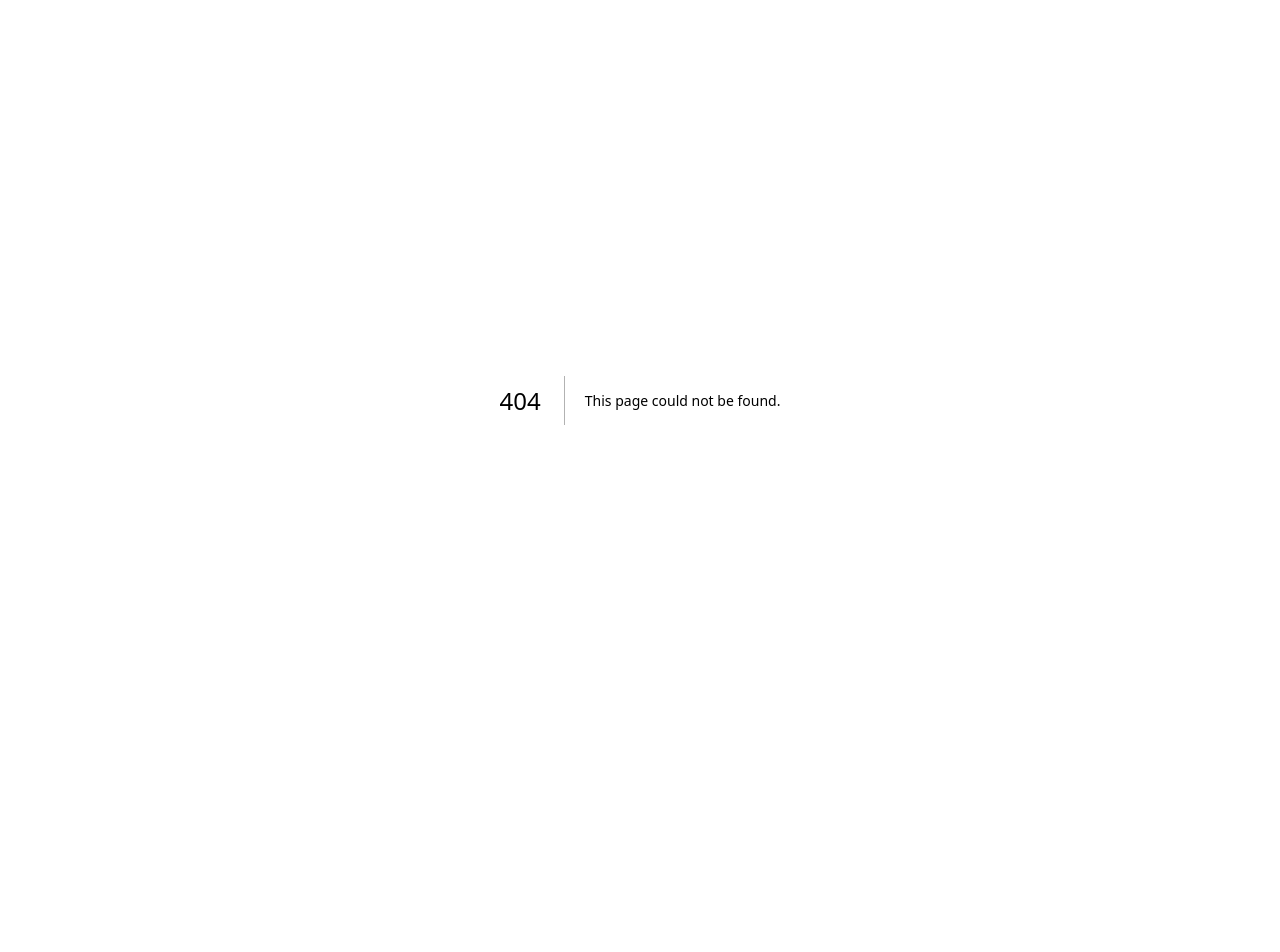
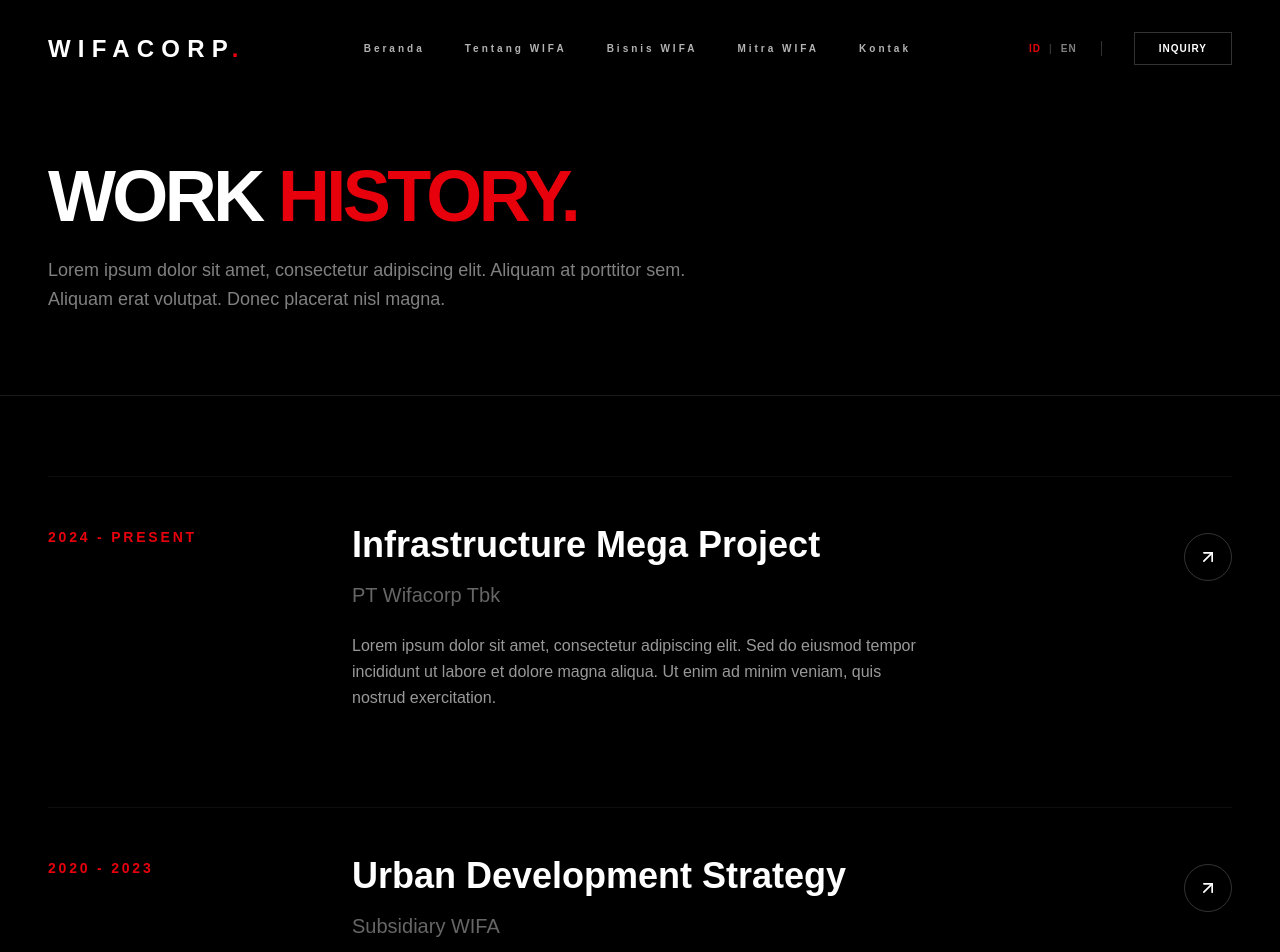
Before and after one commit to cRuu-sh/project-wifacorp, a Next.js app: page /work in a window 1280 px wide. Before the commit this address had no page. Shown: the top 952 px of the page. Before the commit the page ends 800 px from the top, so only its background shows below. Built offline with nearby package versions, Linux system fonts and the light colour scheme.

Commit message:
feat: add work history page with corporate grid layout and dummy data

```diff
--- /dev/null
+++ b/app/work/page.tsx
@@ -0,0 +1,93 @@
+'use client'
+
+import { useTranslations } from 'next-intl'
+import Navbar from '@/components/navbar'
+import Footer from '@/components/footer'
+
+export default function WorkHistory() {
+    const t = useTranslations('Work');
+
+    // Data dummy dulu bray
+    const careers = [
+        {
+            year: "2024 - Present",
+            title: "Infrastructure Mega Project",
+            company: "PT Wifacorp Tbk",
+            description: "Lorem ipsum dolor sit amet, consectetur adipiscing elit. Sed do eiusmod tempor incididunt ut labore et dolore magna aliqua. Ut enim ad minim veniam, quis nostrud exercitation."
+        },
+        {
+            year: "2020 - 2023",
+            title: "Urban Development Strategy",
+            company: "Subsidiary WIFA",
+            description: "Duis aute irure dolor in reprehenderit in voluptate velit esse cillum dolore eu fugiat nulla pariatur. Excepteur sint occaecat cupidatat non proident."
+        },
+        {
+            year: "2015 - 2019",
+            title: "Bridge & Highway Construction",
+            company: "WIFA Engineering",
+            description: "Sed ut perspiciatis unde omnis iste natus error sit voluptatem accusantium doloremque laudantium, totam rem aperiam, eaque ipsa quae ab illo inventore."
+        }
+    ]
+
+    return (
+        <main className="bg-black min-h-screen text-white">
+            <Navbar />
+
+            {/* Header Section */}
+            <section className="pt-40 pb-20 px-6 md:px-12 border-b border-white/10">
+                <div className="max-w-7xl mx-auto">
+                    <h1 className="text-5xl md:text-7xl font-black tracking-tighter uppercase mb-6">
+                        Work <span className="text-red-600">History.</span>
+                    </h1>
+                    <p className="max-w-2xl text-white/50 text-lg leading-relaxed">
+                        Lorem ipsum dolor sit amet, consectetur adipiscing elit. Aliquam at porttitor sem.
+                        Aliquam erat volutpat. Donec placerat nisl magna.
+                    </p>
+                </div>
+            </section>
+
+            {/* Career List Section */}
+            <section className="py-20 px-6 md:px-12">
+                <div className="max-w-7xl mx-auto">
+                    <div className="space-y-24">
+                        {careers.map((item, index) => (
+                            <div key={index} className="group grid grid-cols-1 md:grid-cols-12 gap-8 border-t border-white/5 pt-12 transition-all duration-500 hover:border-red-600/50">
+                                {/* Year Column */}
+                                <div className="md:col-span-3">
+                                    <span className="text-red-600 font-bold tracking-[0.2em] text-sm uppercase">
+                                        {item.year}
+                                    </span>
+                                </div>
+
+                                {/* Content Column */}
+                                <div className="md:col-span-6">
+                                    <h2 className="text-3xl md:text-4xl font-bold mb-4 group-hover:text-red-600 transition-colors">
+                                        {item.title}
+                                    </h2>
+                                    <h3 className="text-white/40 font-medium text-xl mb-6">
+                                        {item.company}
+                                    </h3>
+                                    <p className="text-white/60 leading-relaxed max-w-xl">
+                                        {item.description}
+                                    </p>
+                                </div>
+
+                                {/* Arrow/Action Column */}
+                                <div className="md:col-span-3 flex md:justify-end items-start pt-2">
+                                    <div className="w-12 h-12 border border-white/20 rounded-full flex items-center justify-center group-hover:bg-red-600 group-hover:border-red-600 transition-all duration-500">
+                                        <svg width="20" height="20" viewBox="0 0 24 24" fill="none" stroke="currentColor" strokeWidth="2" strokeLinecap="round" strokeLinejoin="round">
+                                            <line x1="7" y1="17" x2="17" y2="7"></line>
+                                            <polyline points="7 7 17 7 17 17"></polyline>
+                                        </svg>
+                                    </div>
+                                </div>
+                            </div>
+                        ))}
+                    </div>
+                </div>
+            </section>
+
+            <Footer />
+        </main>
+    )
+}
```
